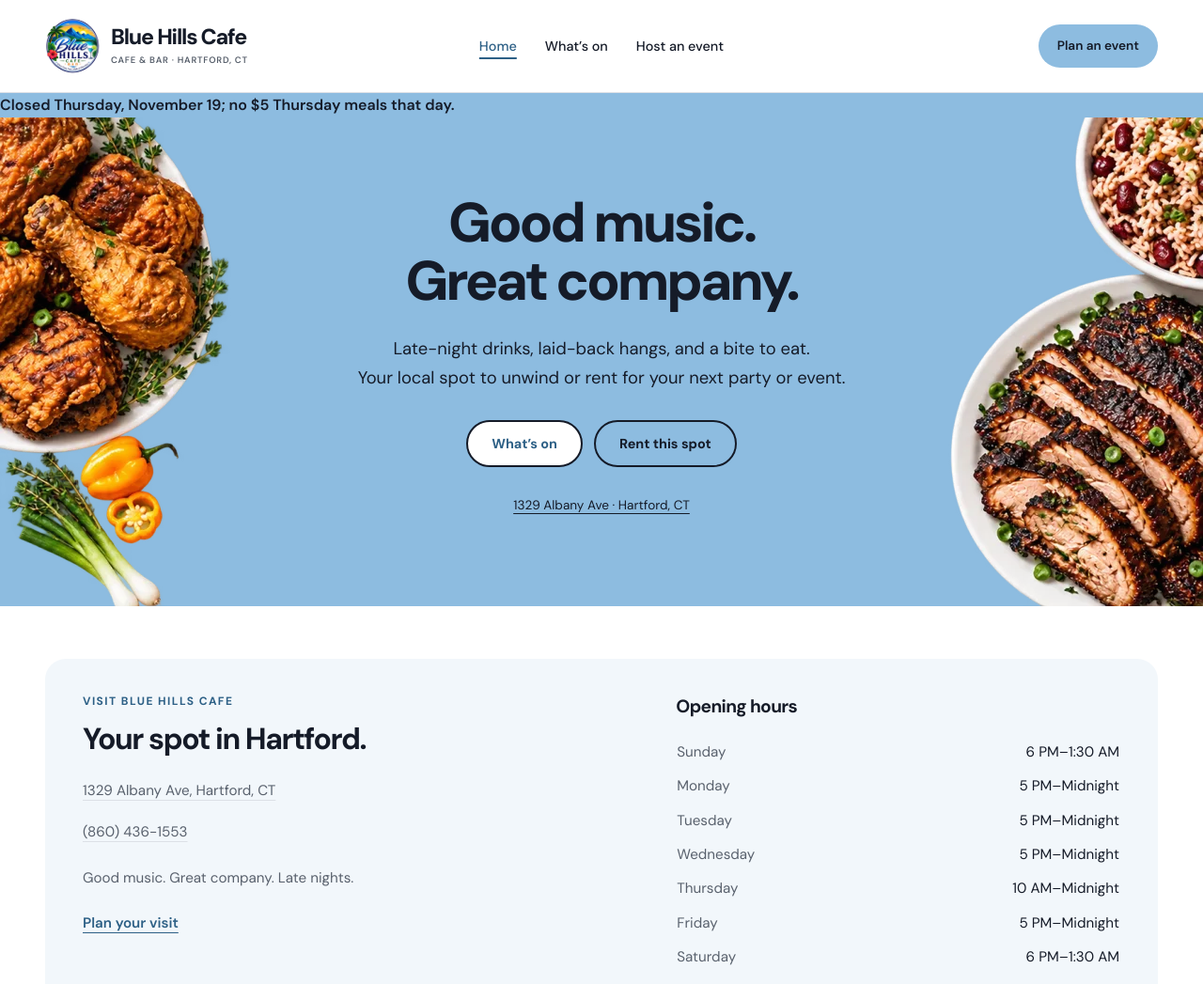
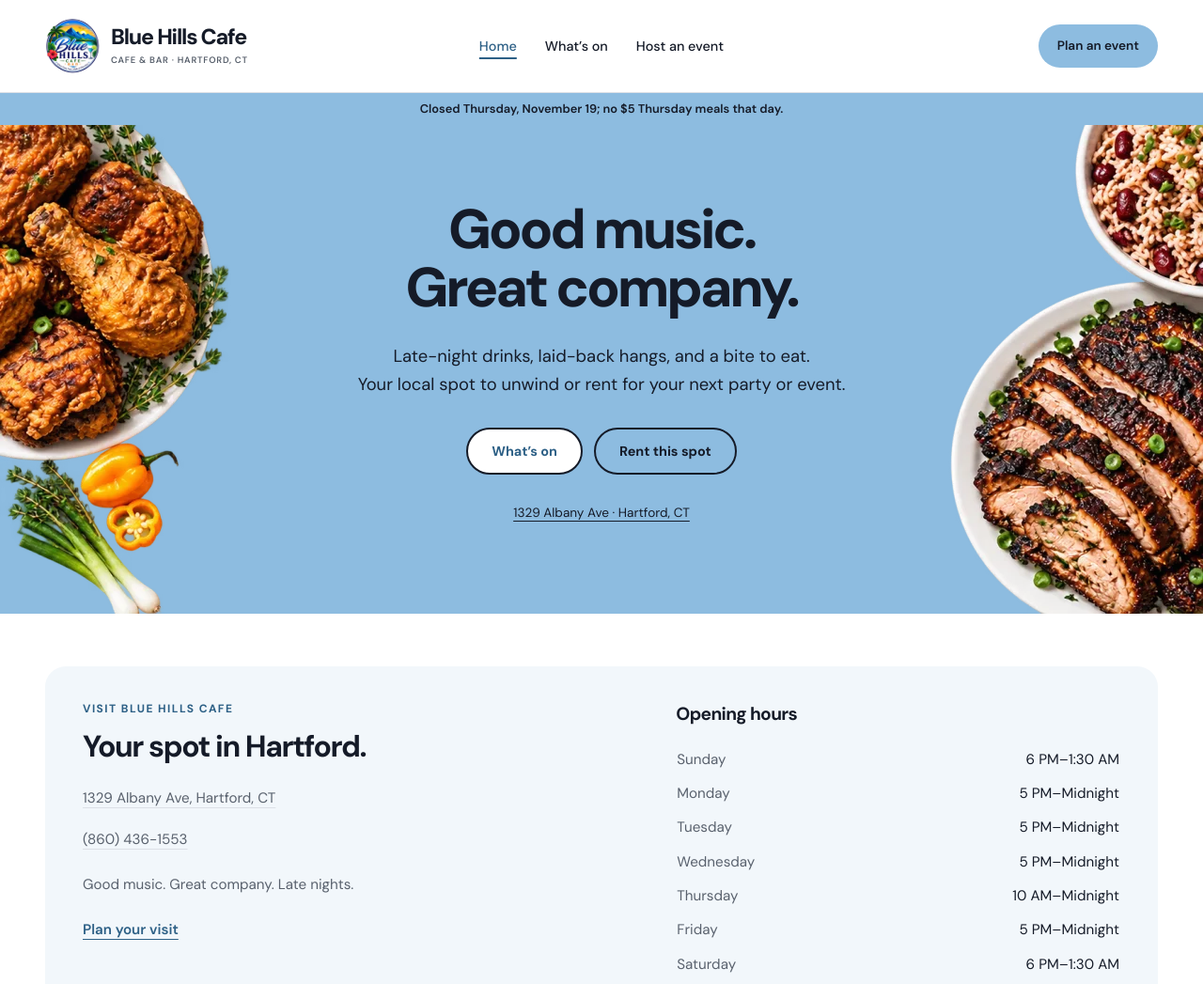
Before and after one commit to reimage-demo/blue-hills-cafe, a plain HTML site: page index.html in a window 1280 px wide. Shown: the top 1047 px of the page at 94% size. Drawn offline with Linux system fonts and the light colour scheme.

Commit message:
Style closure notice

```diff
--- a/styles.css
+++ b/styles.css
@@ -1982,3 +1982,5 @@ dialog::backdrop {
     overflow: visible;
   }
 }
+
+.announcement .closure-notice { margin: 0; padding: 8px 16px; text-align: center; font-size: 0.8rem; line-height: 1.4; }
```
